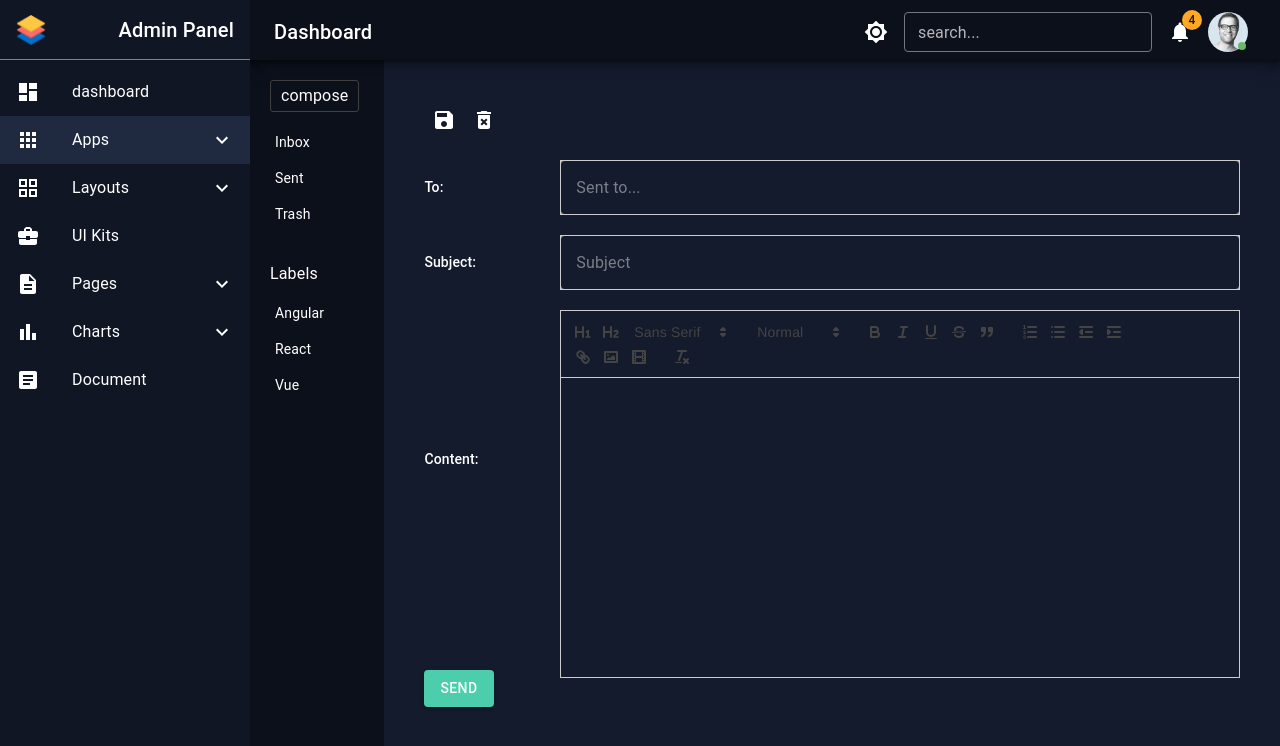
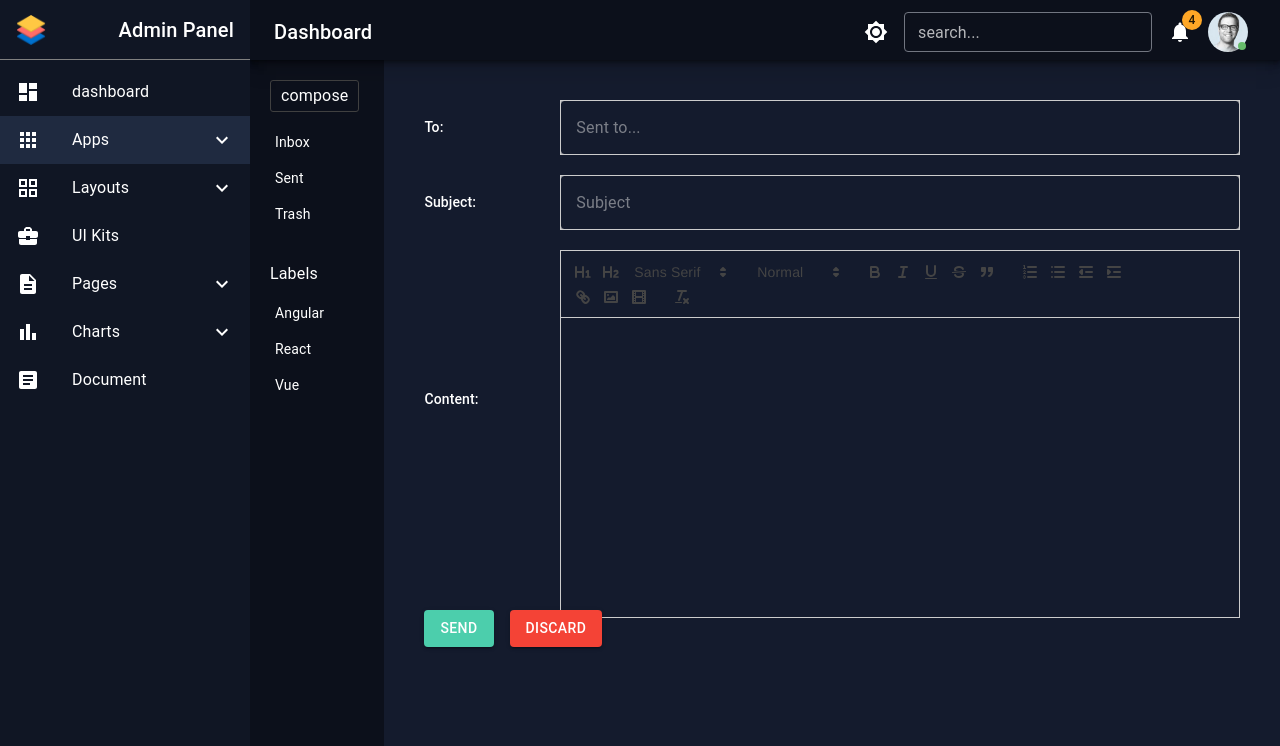
Before and after one commit to ffarhadijs/adminDashboard, a React (Create React App) app: page /apps/emailbox/compose in a window 1280 px wide. Shown: the top 746 px of the page. Built offline with nearby package versions, Linux system fonts and the light colour scheme.

Commit message:
add discard button

```diff
--- a/src/components/compose/Compose.jsx
+++ b/src/components/compose/Compose.jsx
@@ -1,16 +1,13 @@
 import {
   Box,
   Grid,
-  InputBase,
   useTheme,
   Typography,
   TextField,
   Button,
   Stack,
-  IconButton,
-  Tooltip,
 } from "@mui/material";
-import { useRef, useState } from "react";
+import { useState } from "react";
 import { useForm } from "react-hook-form";
 import ReactQuill from "react-quill";
 import "react-quill/dist/quill.snow.css";
@@ -20,13 +17,12 @@ import { styled } from "@mui/material/styles";
 import { tokens } from "../../theme";
 import * as yup from "yup";
 import { yupResolver } from "@hookform/resolvers/yup";
-import SaveIcon from "@mui/icons-material/Save";
-import DeleteForeverIcon from "@mui/icons-material/DeleteForever";
 import { useNavigate } from "react-router-dom";
 import { getTime } from "../../utils/getTime";
 import { getDate } from "../../utils/getDate";
 import profile from "../../assets/profile.png";
 import useSendEmail from "../../hooks/useSendEmail";
+
 const schema = yup.object().shape({
   email: yup.string().required().email(),
 });
@@ -58,10 +54,10 @@ const Compose = () => {
     resolver: yupResolver(schema),
   });
 
-  const {mutateAsync} = useSendEmail()
+  const { mutateAsync } = useSendEmail();
 
   const onSubmit = (data) => {
-    mutateAsync({...email,from:data.email, title: data.subject})
+    mutateAsync({ ...email, from: data.email, title: data.subject });
   };
 
   const discardHandler = () => {
@@ -94,25 +90,12 @@ const Compose = () => {
 
   return (
     <Box sx={{ width: "100%", padding: "40px" }}>
-      <Stack flexDirection="row" justifyContent={"start"} alignItems="start">
-        <Tooltip title="Save">
-          <IconButton>
-            <SaveIcon />
-          </IconButton>
-        </Tooltip>
-        <Tooltip title="Discard" onClick={discardHandler}>
-          <IconButton>
-            <DeleteForeverIcon />
-          </IconButton>
-        </Tooltip>
-      </Stack>
       <Stack
         flexDirection="column"
         alignItems={"start"}
         justifyContent="start"
         component="form"
         onSubmit={handleSubmit(onSubmit)}
-        sx={{ paddingTop: "20px" }}
       >
         <Grid container alignItems={"center"}>
           <Grid item sm={2}>
@@ -160,6 +143,7 @@ const Compose = () => {
             />
           </Grid>
         </Grid>
+        <Stack flexDirection={"row"} columnGap={2}>
           <Button
             variant="contained"
             type="submit"
@@ -168,6 +152,15 @@ const Compose = () => {
           >
             Send
           </Button>
+          <Button
+            variant="contained"
+            onClick={discardHandler}
+            color="error"
+            sx={{ color: "white", marginTop: "60px" }}
+          >
+            Discard
+          </Button>
+        </Stack>
       </Stack>
     </Box>
   );
```
Lines whose indentation alone changed are shown as unchanged.
